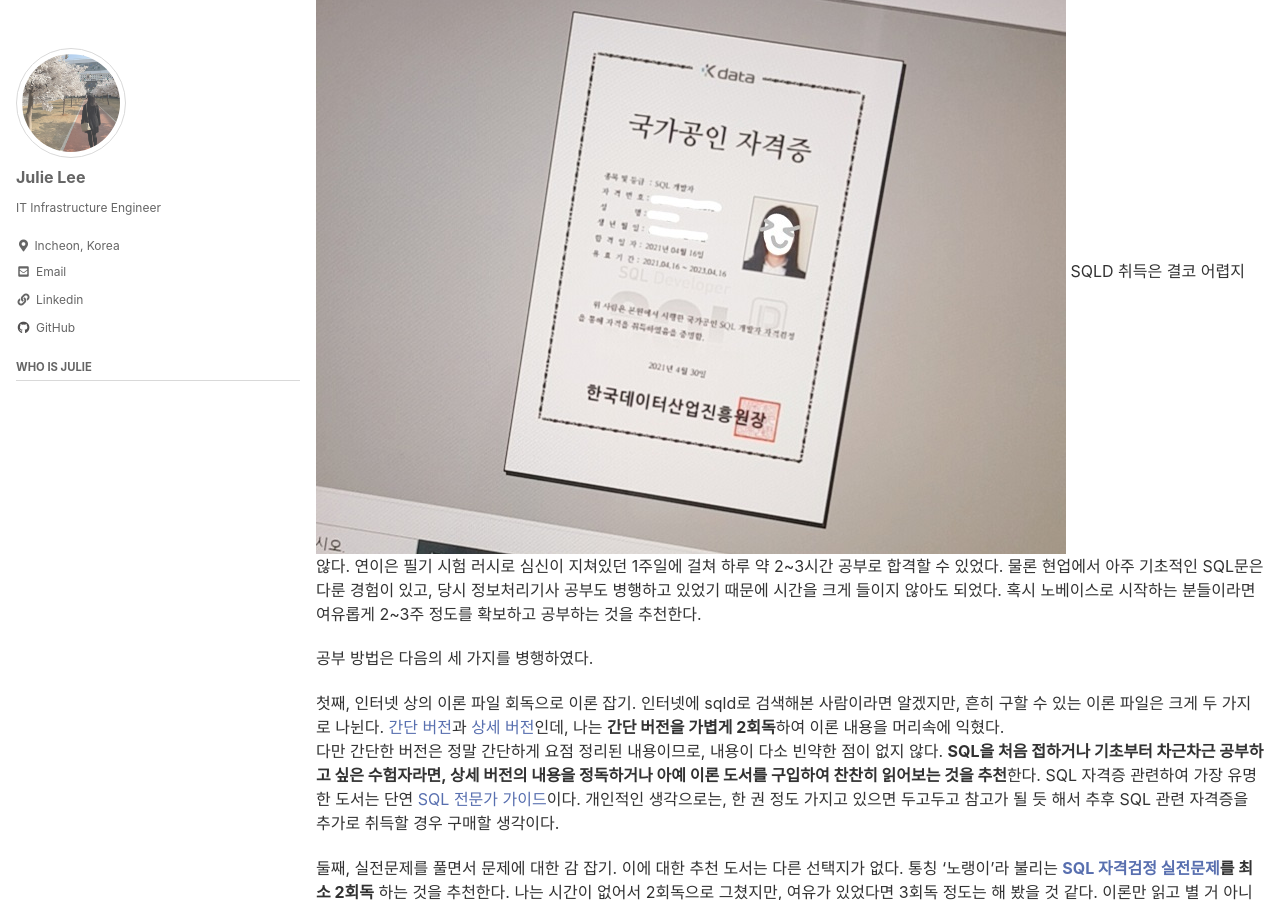
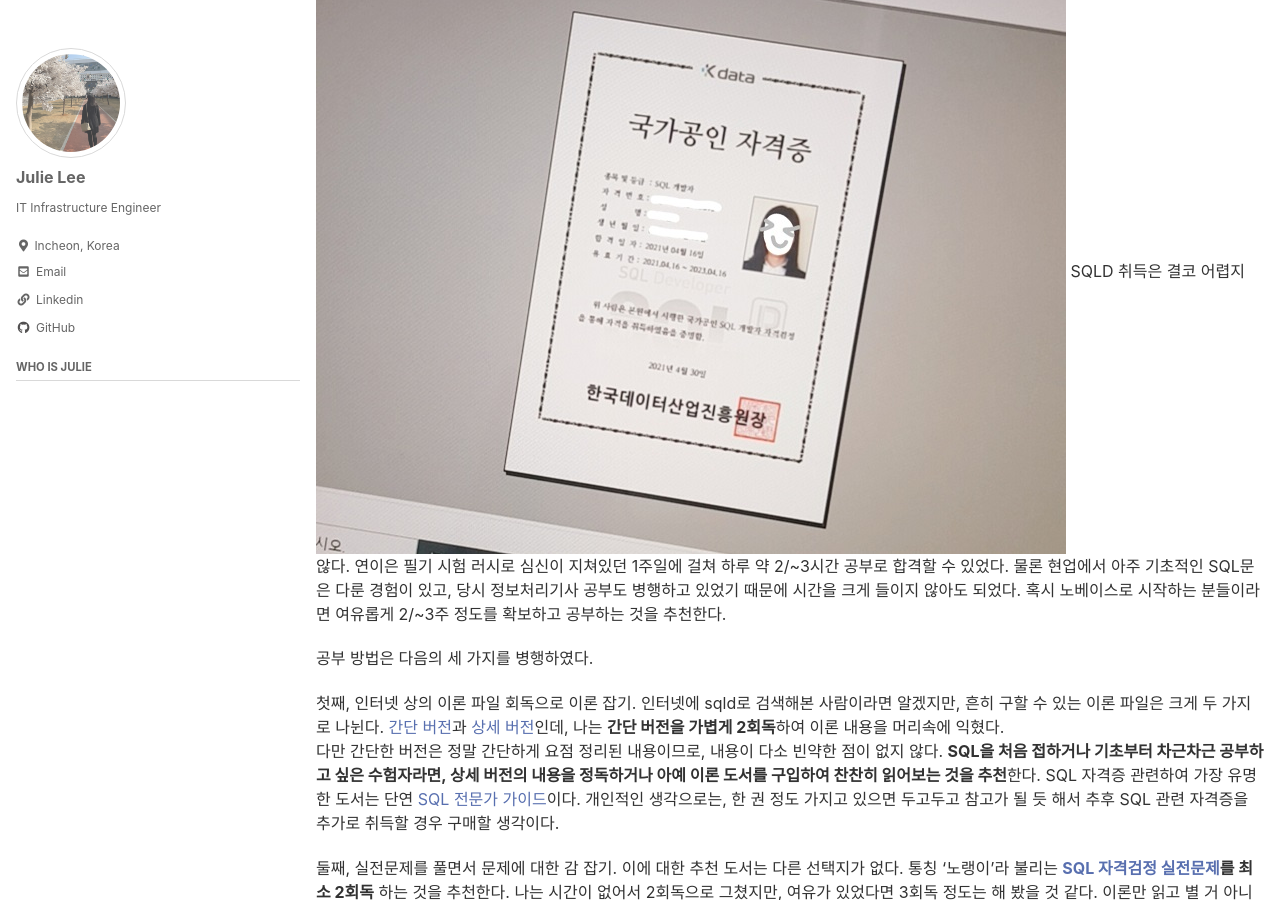
Before and after one commit to smilejulie0812/smilejulie0812.github.io, a Jekyll site: the page built from _posts/2021-04-30-sqldeveloper.md, in a window 1280 px wide and 900 px high, scrolled down 502 px. Built offline with Jekyll 4.4.1, drawn with Linux system fonts in a browser that asks for light colours; cached includes are drawn as plain includes.

```diff
--- a/_posts/2021-04-30-sqldeveloper.md
+++ b/_posts/2021-04-30-sqldeveloper.md
@@ -14,7 +14,7 @@ toc_sticky: true
 정보처리기사 공부를 하면서 곁다리(...)로 준비한 두 번째 자격증이다. 인프라 엔지니어가 뜬금없이 SQL 자격증이라니 싶기도 하겠지만, ELK Stack을 사랑하는 나로서는 NoSQL에서 벗어나 정석적인 RDBMS의 세계에 발을 담궈보고 싶었던 것이다. 그게 아니더라도 DB 서버 구축 시에는 간단한 SQL문으로 테스트를 하는 경우도 종종 있고, 고객사에 따라서는 가장 기본적인 테이블 생성이나 권한 부여 정도까지 부탁하는 경우도 있고... 참, zabbix 인스톨 시에도 아주 간단한 SQL은 다룬다. 이런 이유들을 계기로 어디 가서 SQL 생기초는 압니다, 한 마디는 해 보고 싶다는 생각에 준비한 자격증이 바로 **SQL 개발자, 통칭 SQLD**이다.
 
 {% raw %}<img src="https://smilejulie0812.github.io/assets/images/sqldeveloper-1.jpg" alt="">{% endraw %}
-SQLD 취득은 결코 어렵지 않다. 연이은 필기 시험 러시로 심신이 지쳐있던 1주일에 걸쳐 하루 약 2~3시간 공부로 합격할 수 있었다. 물론 현업에서 아주 기초적인 SQL문은 다룬 경험이 있고, 당시 정보처리기사 공부도 병행하고 있었기 때문에 시간을 크게 들이지 않아도 되었다. 혹시 노베이스로 시작하는 분들이라면 여유롭게 2~3주 정도를 확보하고 공부하는 것을 추천한다.
+SQLD 취득은 결코 어렵지 않다. 연이은 필기 시험 러시로 심신이 지쳐있던 1주일에 걸쳐 하루 약 2/~3시간 공부로 합격할 수 있었다. 물론 현업에서 아주 기초적인 SQL문은 다룬 경험이 있고, 당시 정보처리기사 공부도 병행하고 있었기 때문에 시간을 크게 들이지 않아도 되었다. 혹시 노베이스로 시작하는 분들이라면 여유롭게 2/~3주 정도를 확보하고 공부하는 것을 추천한다.
 
 공부 방법은 다음의 세 가지를 병행하였다.
 
```
